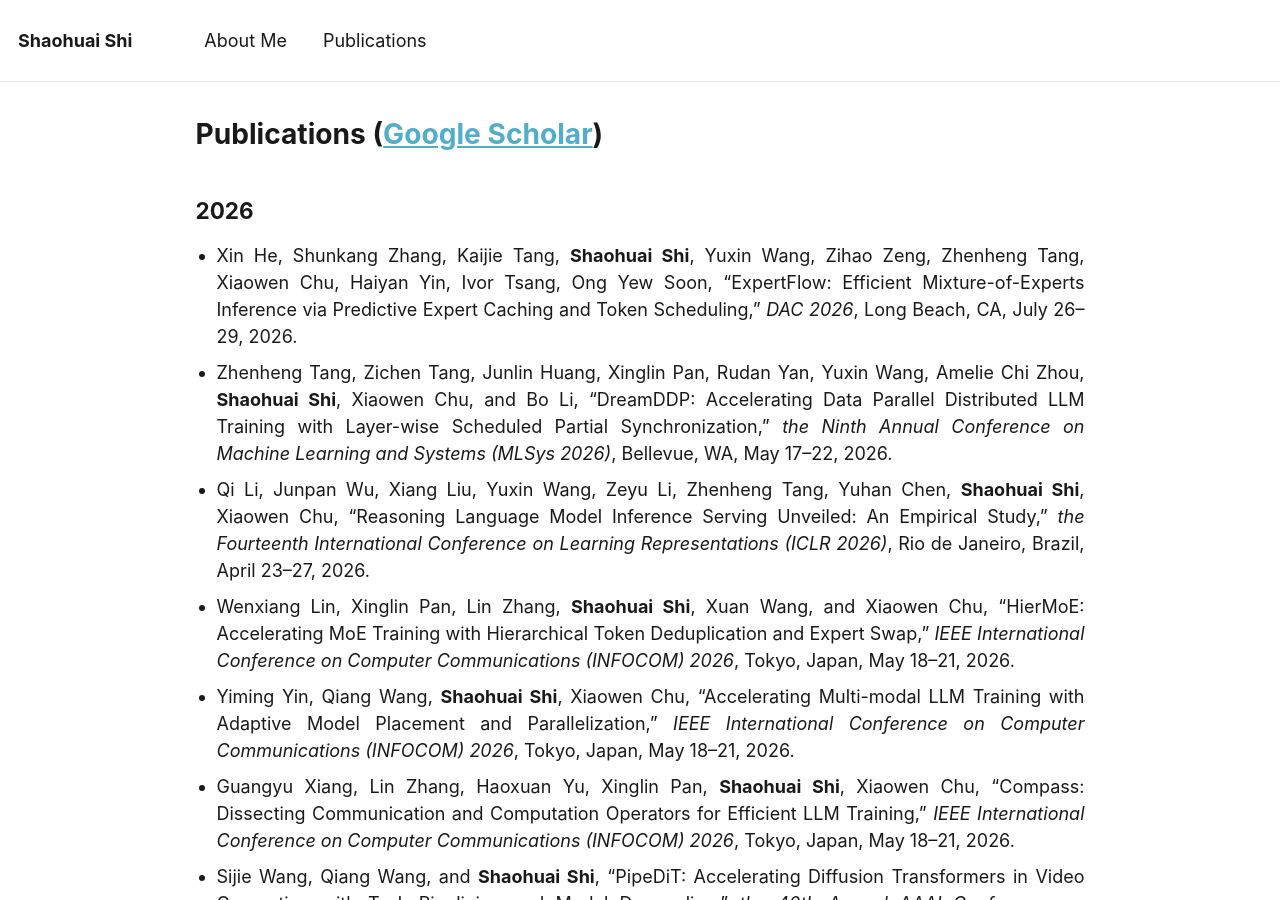
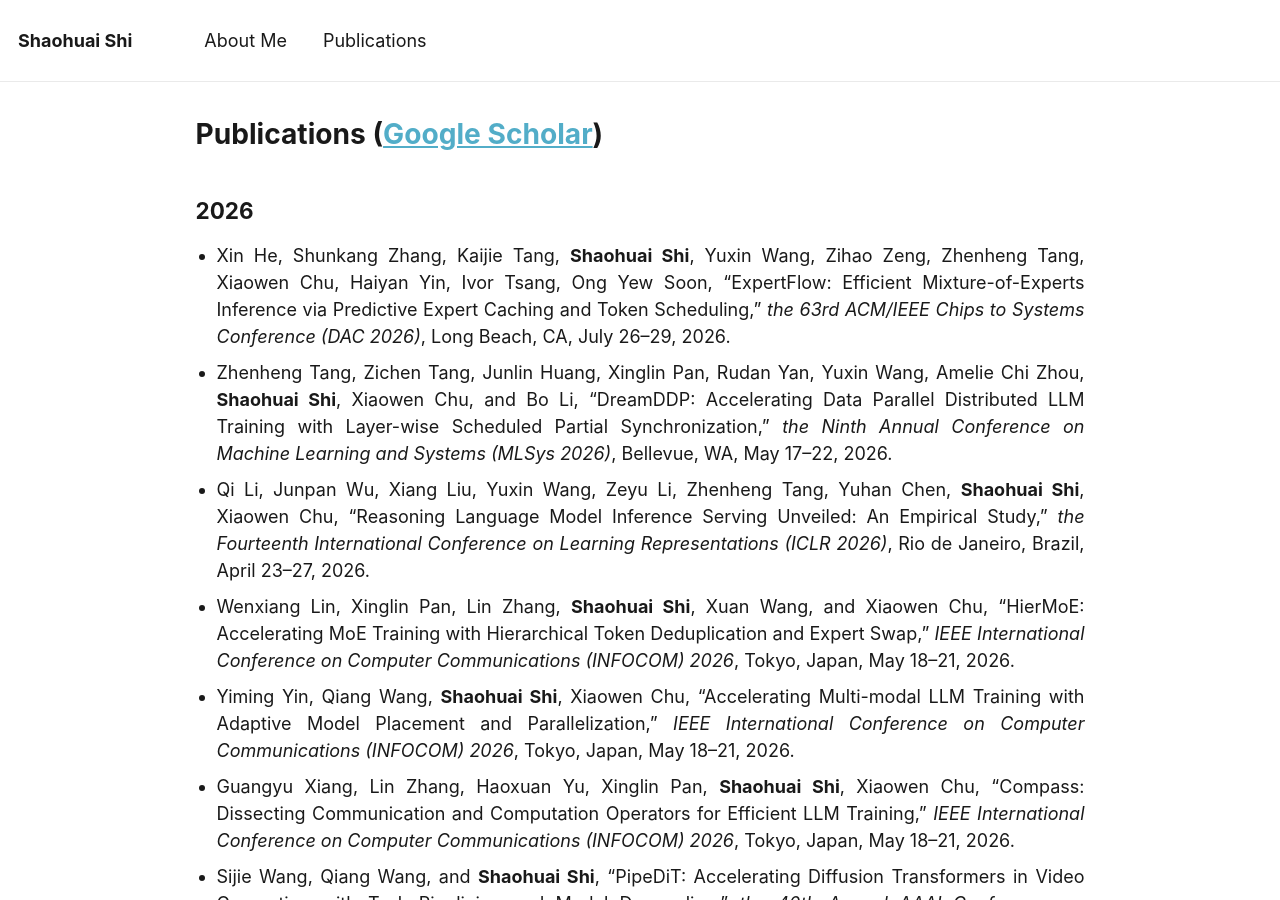
Before and after one commit to shaohuais/shaohuais.github.io, a Jekyll site: the page built from _pages/publications.md, in a window 1280 px wide and 900 px high. Built offline with Jekyll 4.4.1, drawn with Linux system fonts in a browser that asks for light colours.

Commit message:
update dac

```diff
--- a/_pages/publications.md
+++ b/_pages/publications.md
@@ -14,7 +14,7 @@ author_profile: false
 Publications ([Google Scholar](https://scholar.google.com/citations?user=Wr4B6fQAAAAJ&hl=en))
 ======
 ## 2026
-- Xin He, Shunkang Zhang, Kaijie Tang, **Shaohuai Shi**, Yuxin Wang, Zihao Zeng, Zhenheng Tang, Xiaowen Chu, Haiyan Yin, Ivor Tsang, Ong Yew Soon, "ExpertFlow: Efficient Mixture-of-Experts Inference via Predictive Expert Caching and Token Scheduling," *DAC 2026*, Long Beach, CA, July 26–29, 2026.
+- Xin He, Shunkang Zhang, Kaijie Tang, **Shaohuai Shi**, Yuxin Wang, Zihao Zeng, Zhenheng Tang, Xiaowen Chu, Haiyan Yin, Ivor Tsang, Ong Yew Soon, "ExpertFlow: Efficient Mixture-of-Experts Inference via Predictive Expert Caching and Token Scheduling," *the 63rd ACM/IEEE Chips to Systems Conference (DAC 2026)*, Long Beach, CA, July 26–29, 2026.
 - Zhenheng Tang, Zichen Tang, Junlin Huang, Xinglin Pan, Rudan Yan, Yuxin Wang, Amelie Chi Zhou, **Shaohuai Shi**, Xiaowen Chu, and Bo Li, "DreamDDP: Accelerating Data Parallel Distributed LLM Training with Layer-wise Scheduled Partial Synchronization," *the Ninth Annual Conference on Machine Learning and Systems (MLSys 2026)*, Bellevue, WA, May 17–22, 2026.
 - Qi Li, Junpan Wu, Xiang Liu, Yuxin Wang, Zeyu Li, Zhenheng Tang, Yuhan Chen, **Shaohuai Shi**, Xiaowen Chu, "Reasoning Language Model Inference Serving Unveiled: An Empirical Study," *the Fourteenth International Conference on Learning Representations (ICLR 2026)*, Rio de Janeiro, Brazil, April 23–27, 2026.
 - Wenxiang Lin, Xinglin Pan, Lin Zhang, **Shaohuai Shi**, Xuan Wang, and Xiaowen Chu, "HierMoE: Accelerating MoE Training with Hierarchical Token Deduplication and Expert Swap," *IEEE International Conference on Computer Communications (INFOCOM) 2026*, Tokyo, Japan, May 18–21, 2026.
```
